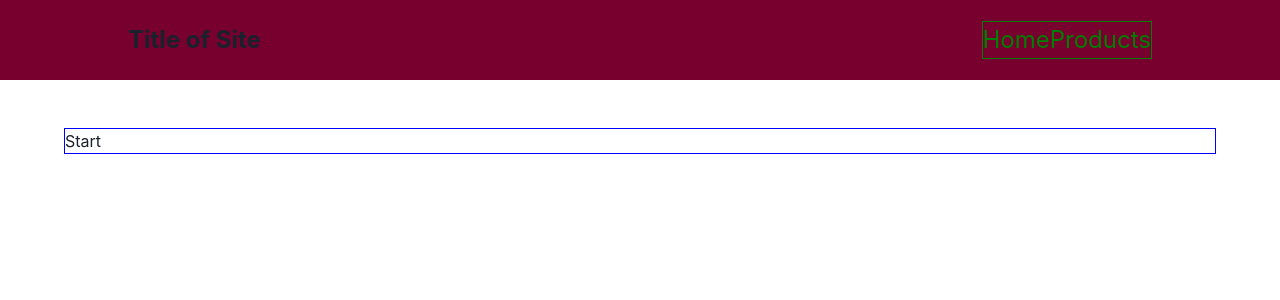
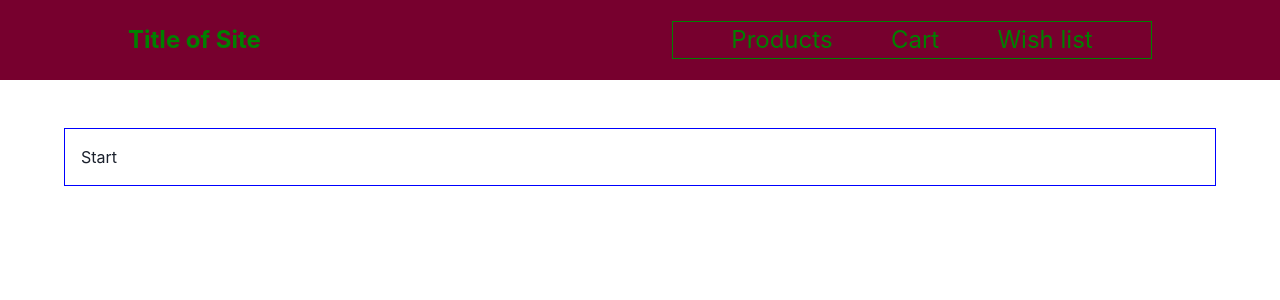
Before and after one commit to fishenchips/web-shop-examination, a Next.js app: page / in a window 1280 px wide. Shown: the top 300 px of the page. Built offline with nearby package versions, Linux system fonts and the light colour scheme.

Commit message:
adding links to navigation

```diff
--- a/components/layout/Layout.module.css
+++ b/components/layout/Layout.module.css
@@ -1,6 +1,7 @@
 .main {
   width: 90%;
   margin: 3rem auto;
+  padding: 1rem;
 
   border: 1px solid blue;
 }
--- a/components/layout/MainNavigation.module.css
+++ b/components/layout/MainNavigation.module.css
@@ -15,10 +15,12 @@
 
 .header ul {
   display: flex;
+  justify-content: space-evenly;
   align-items: baseline;
   margin: 0;
   padding: 0;
   list-style: none;
+  width: 30rem;
 
   border: 1px solid green;
 }
--- a/components/layout/MainNavigation.tsx
+++ b/components/layout/MainNavigation.tsx
@@ -6,15 +6,20 @@ export const MainNavigation = () => {
   return (
     <header className={styled.header}>
       <div className={styled.logo}>
-        <h2>Title of Site</h2>
+        <h2>
+          <Link href="/">Title of Site</Link>
+        </h2>
       </div>
       <nav>
         <ul>
           <li>
-            <Link href="/">Home</Link>
+            <Link href="/products">Products</Link>
           </li>
           <li>
-            <Link href="/products">Products</Link>
+            <Link href="/cart">Cart</Link>
+          </li>
+          <li>
+            <Link href="/wishlist">Wish list</Link>
           </li>
         </ul>
       </nav>
--- a/components/products/Products.tsx
+++ b/components/products/Products.tsx
@@ -6,6 +6,9 @@ import { ProductItem } from "./ProductItem";
 export const Products = () => {
   const { data: products } = useGetProducts();
 
+  console.log(products);
+
+  if (!products) return <p>Error loading products.</p>;
   return (
     <div className={styled.products}>
       {products?.map((product: PlatziProduct) => (
```
